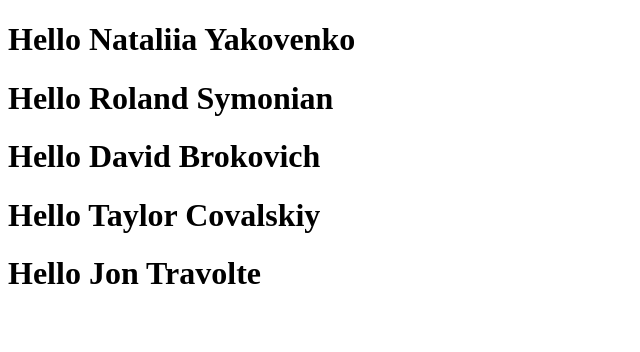
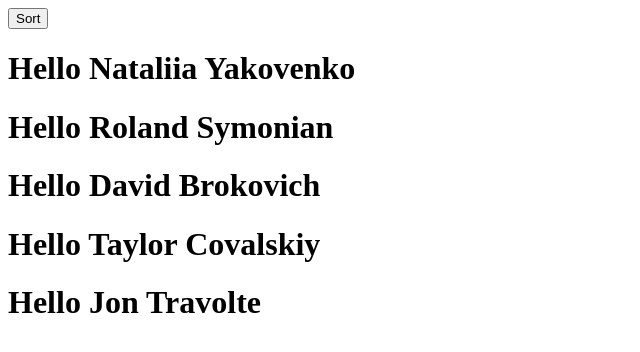
Before and after one commit to NataliiaYakovenko/react-rom-app, a React (Create React App) app: page / in a window 1280 px wide. Shown: the top 352 px of the page, without its empty margins (0-640 px from the left). Built offline with nearby package versions, Linux system fonts and the light colour scheme.

Commit message:
Add map and sort in conponent AlohaDashboard

```diff
--- a/src/components/AlohaDashboard/AlohaDashboard.js
+++ b/src/components/AlohaDashboard/AlohaDashboard.js
@@ -1,39 +1,55 @@
 import React from "react";
 import Aloha from "../Aloha";
 
-const usersArray =[
+class AlohaDashboard extends React.Component {
+  constructor(props) {
+    super(props);
+    this.state = {
+      usersArray: [
         {
           firstName: "Nataliia",
-        lastName: "Yakovenko"
+          lastName: "Yakovenko",
         },
         {
           firstName: "Roland",
-        lastName: "Symonian"
+          lastName: "Symonian",
         },
         {
           firstName: "David",
-        lastName: "Brokovich"
+          lastName: "Brokovich",
         },
         {
           firstName: "Taylor",
-        lastName: "Covalskiy"
+          lastName: "Covalskiy",
         },
         {
           firstName: "Jon",
-        lastName: "Travolte"
-    }
-]
-
-
-class AlohaDashboard extends React.Component {
-         userToAloha(){
-            return usersArray.map((user)=> <Aloha firstName={user.firstName} lastName={user.lastName} />)
+          lastName: "Travolte",
+        },
+      ],
+    };
   }
 
+  userToAloha() {
+    const { usersArray } = this.state;
+    return usersArray.map((user) => (
+      <Aloha firstName={user.firstName} lastName={user.lastName} />
+    ));
+  }
+
+  sortUsers() {
+    const { usersArray } = this.state;
+    const newArray = [...usersArray];
+    newArray.sort((a, b) => (a.firstName > b.firstName ? 1 : -1));
+    this.setState({
+        usersArray:newArray
+    })
+  }
 
   render() {
     return (
       <>
+        <button onClick={() => {this.sortUsers()}} >Sort</button>
         {this.userToAloha()}
       </>
     );
```
Lines whose indentation alone changed are shown as unchanged.
